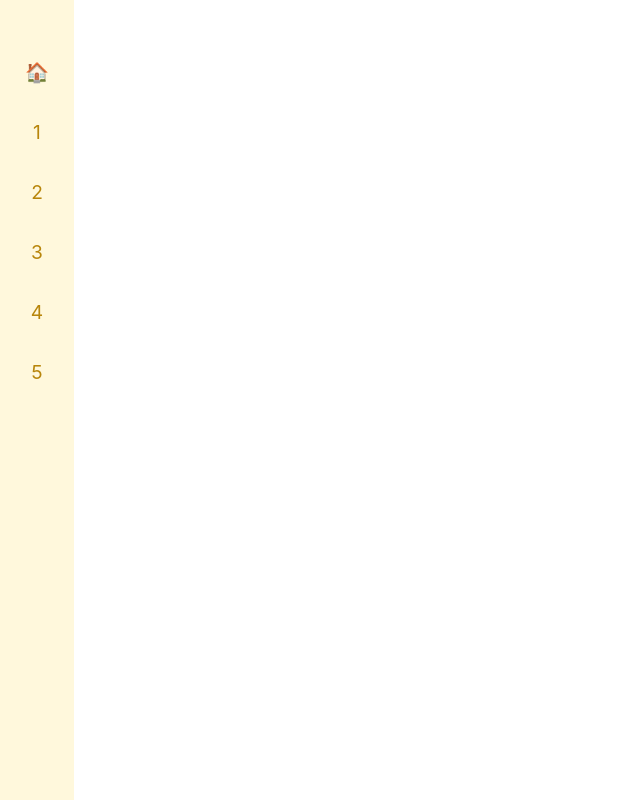
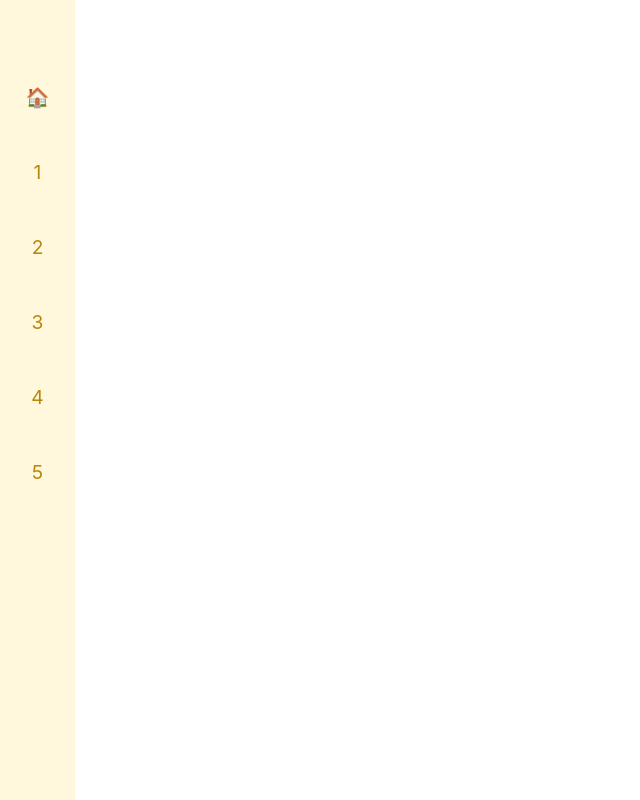
Before and after one commit to billgufran/big-io-test, a React (Create React App) app: page / in a window 1280 px wide. Shown: the whole page, without its empty margins (0-640 px from the left). Built offline with nearby package versions, Linux system fonts and the light colour scheme.

Commit message:
Update sidebar style

```diff
--- a/src/Stylesheet/Sidebar.css
+++ b/src/Stylesheet/Sidebar.css
@@ -1,17 +1,18 @@
 #Sidebar {
 	height: 100%;
+	width: 75px;
 	display: flex;
 	flex-flow: column nowrap;
 	align-items: flex-start;
 	justify-content: space-between;
-	padding: 60px 25px 20px 25px;
+	padding: 60px 0;
 	transition: all 0.15s ease-in;
 	background-color: cornsilk;
 	text-align: center;
 }
 
 #Sidebar ul {
-	height: 45%;
+	width: 100%;
 	display: flex;
 	flex-flow: column nowrap;
 	justify-content: space-between;
@@ -22,10 +23,13 @@
 }
 
 #Sidebar a {
+	height: 75px;
+	width: 100%;
 	color: darkgoldenrod;
 	text-decoration: none;
+	padding: 25px 0;
 }
 
 #Sidebar a:hover {
-	font-weight: bold;
+	background-color: rgb(228, 217, 173);
 }
```
